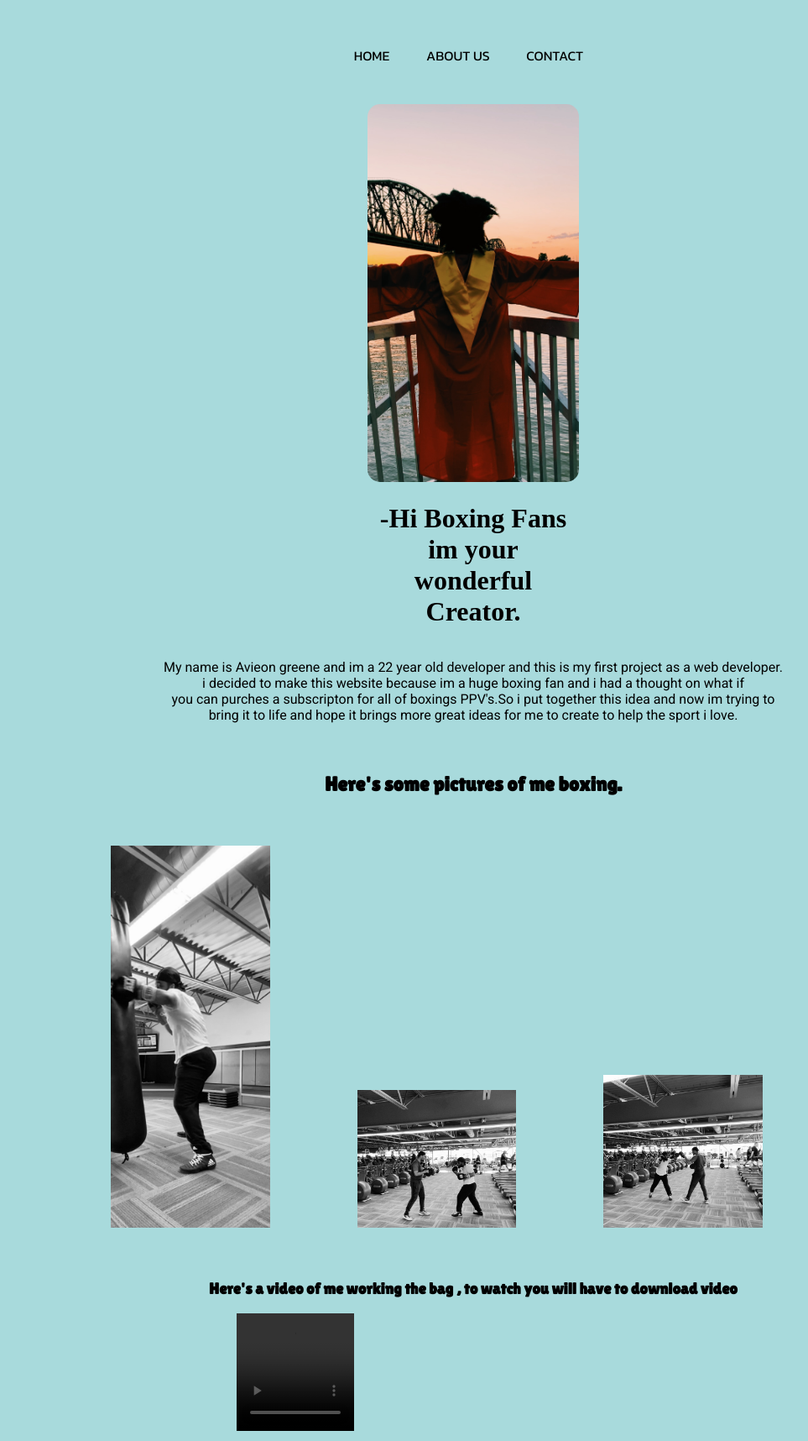
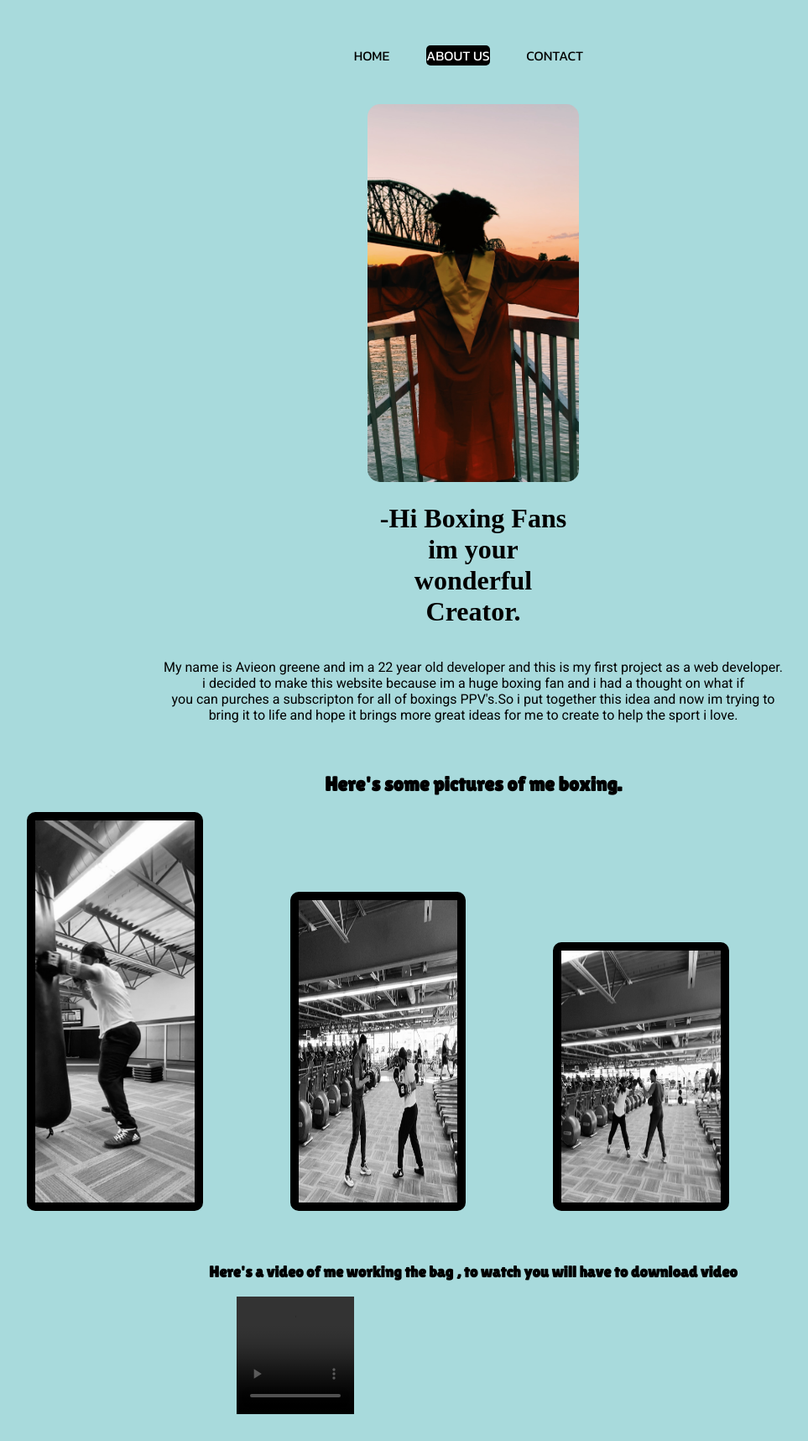
Before and after one commit to AvieonGreene/BoxingPPV, a plain HTML site: page AboutUs.html in a window 1280 px wide. Shown: the whole page at 84% size, without its empty margins (76-1039 px from the left). Drawn offline with Linux system fonts and the light colour scheme; grey boxes are pictures that could not be loaded.

Commit message:
used javascript and css to add active link style for navs

```diff
--- a/AboutUs.html
+++ b/AboutUs.html
@@ -63,6 +63,7 @@
 
 
     </main>
+    <script defer src="script.js"></script>
 
 </body>
 </html>
--- /dev/null
+++ b/script.js
@@ -0,0 +1,8 @@
+const activePage = window.location.pathname;
+const navLinks = document.querySelectorAll('nav a').
+
+forEach(link => {
+    if(link.href.includes(`${activePage}`)){
+        link.classList.add('active');
+    }
+})
--- a/styles.AB.css
+++ b/styles.AB.css
@@ -41,8 +41,9 @@ nav .nav__links-AB li a {
         margin:auto;
         max-width: 15%;
         height: auto;
-        padding-top: 40px;
-        padding-left: 100px;
+        margin-left: 100px;
+        border-radius: 10px 10px 10px 10px;
+        border: black 10px solid;
       }
 
       h2,h3 {
@@ -51,14 +52,15 @@ nav .nav__links-AB li a {
       }
 
 
-
-      .boxing-pic-1 {
-      padding-left: 200px;
+      .boxing-pic-2 {
+        height: 360px;
 
       }
 
-      .boxing-pic-2 {
-        height: px;
+
+      .boxing-pic-3 {
+        height: 300px;
+
       }
 
 
@@ -73,3 +75,8 @@ nav .nav__links-AB li a {
         justify-content: center;
         flex-direction: column;
     }
+
+    .boxing-pic-1:hover {
+      transition: 1s;
+      left: 0;
+  }
--- a/styles.css
+++ b/styles.css
@@ -14,6 +14,8 @@ header {
     text-transform: uppercase;
 
 }
+
+
 
 .pricing-plan {
     width: 50%;
@@ -169,6 +171,7 @@ footer,p {
     margin: 10px;
     padding-bottom: 65px;
     text-transform: uppercase;
+    padding-top: 10px;
 }
 
  .Boxing_Gloves {
@@ -261,6 +264,12 @@ max-height: 400px;
     border-radius: 25px;
 }
 
+a:is(:link, :active, :visited).active {
+    color: white;
+    background-color: black;
+    border-radius: 5px;
+}
+
 .bottom_Greeting {
     display: flex;
     margin-top: 120px;
@@ -277,8 +286,9 @@ max-height: 400px;
     background-color: #009578;
     text-align: center;
     border-radius: 25px;
+}
 
-}
+
 
 .nav__links:hover {
    transform: rotate(360deg);
```
Also changed, not shown: Contact.html (+2 -1 lines), index.html (+5 -7 lines).
